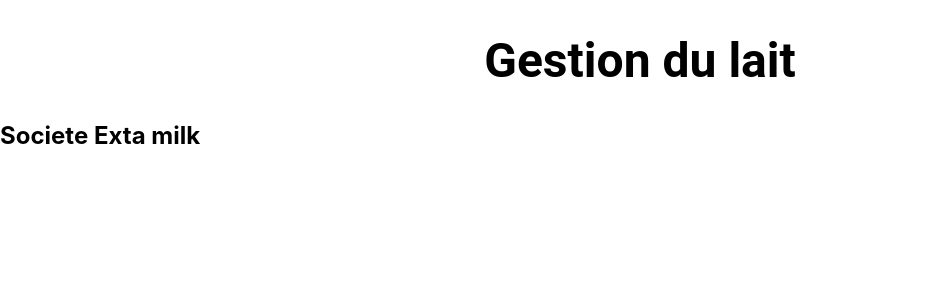
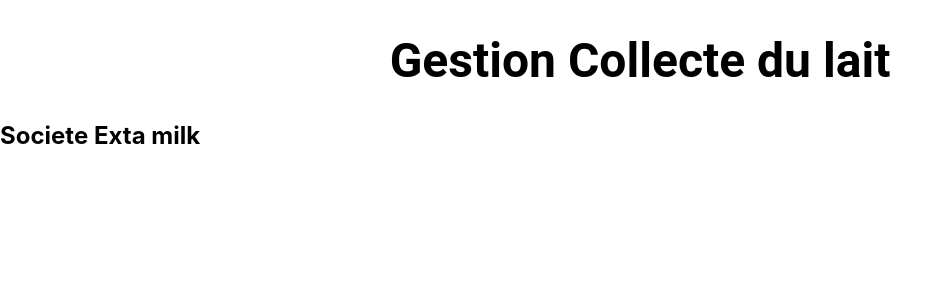
Before and after one commit to youness-elbaz/gestion-lait, a React (Create React App) app: page / in a window 1280 px wide. Shown: the top 300 px of the page, without its empty margins (0-952 px from the left). Built offline with nearby package versions, Linux system fonts and the light colour scheme.

Commit message:
h1 modifie

```diff
--- a/src/App.js
+++ b/src/App.js
@@ -3,7 +3,7 @@
 function App() {
   return (
 <>
-    <h1 className="Title">Gestion du lait</h1>
+    <h1 className="Title">Gestion Collecte du lait</h1>
     <h2>Societe Exta milk</h2>
 </>
   );
```
